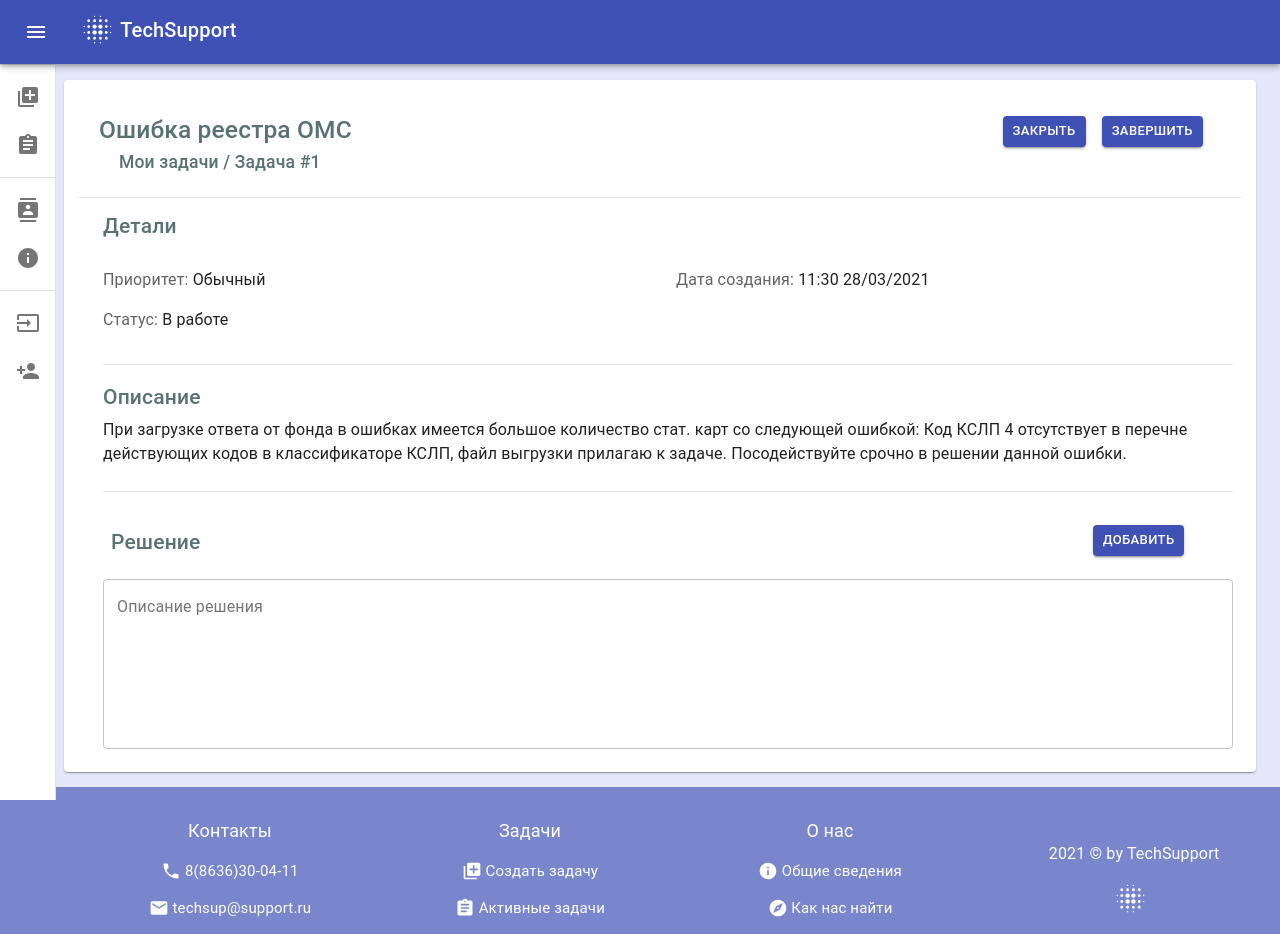
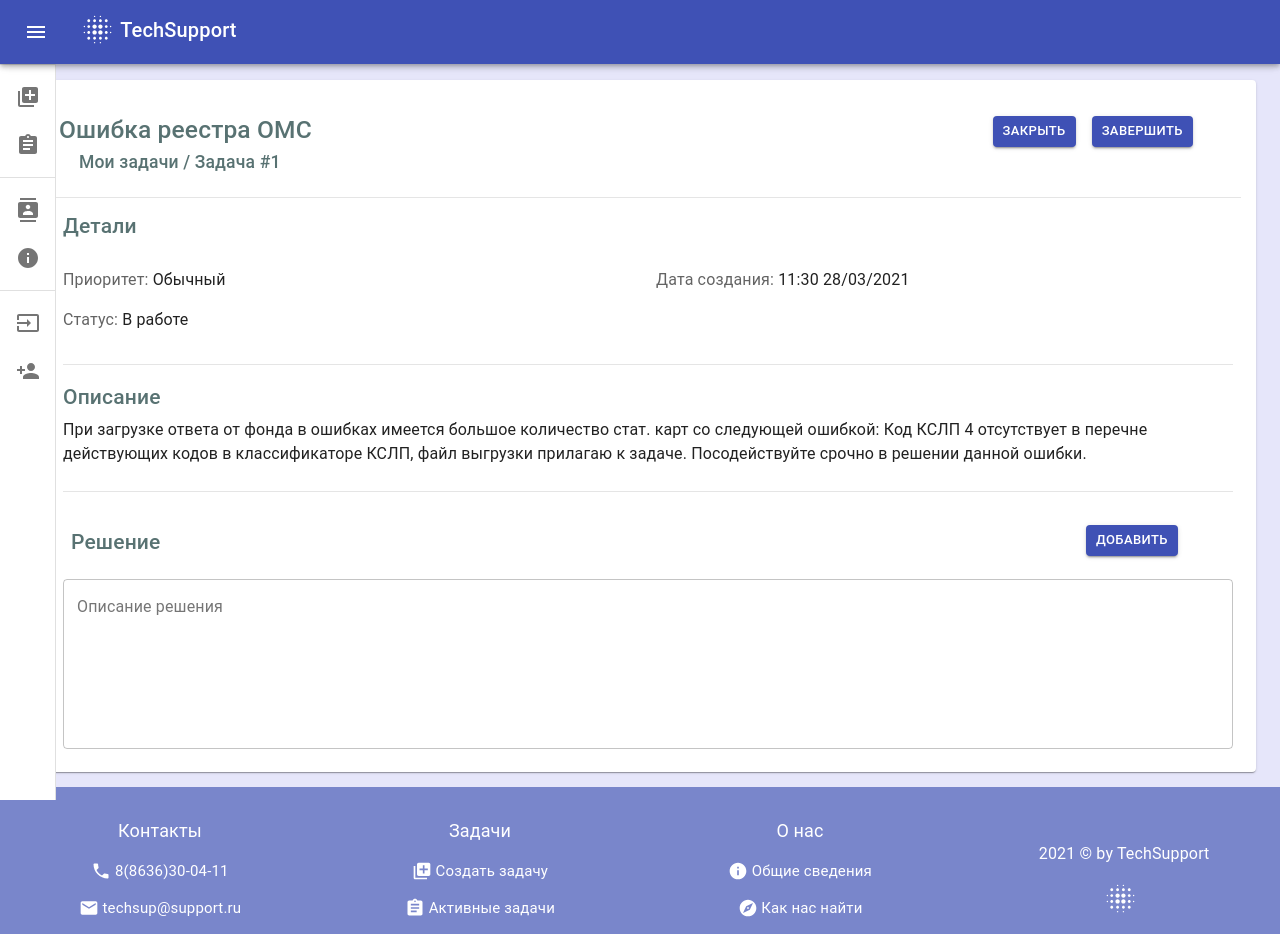
Before and after one commit to Alex-Sweft1234/tech-sup, a React (Create React App) app: page /task in a window 1280 px wide. Shown: the top 934 px of the page. Built offline with nearby package versions, Linux system fonts and the light colour scheme.

Commit message:
corrected mobi mini-drawer

```diff
--- a/package.json
+++ b/package.json
@@ -10,6 +10,7 @@
     "@date-io/moment": "^1.3.13",
     "@material-ui/core": "^4.11.3",
     "@material-ui/icons": "^4.11.2",
+    "@material-ui/lab": "*",
     "@material-ui/pickers": "^3.3.10",
     "@testing-library/jest-dom": "^5.11.10",
     "@testing-library/react": "^11.2.5",
--- a/src/components/navigation/drawer/drawer.js
+++ b/src/components/navigation/drawer/drawer.js
@@ -74,7 +74,7 @@ const useStyles = makeStyles((theme) => ({
         }),
         overflowX: 'hidden',
         //мобильная
-        width: 50,
+        width: 0,
         [theme.breakpoints.up('sm')]: {
             //десктопная
             width: theme.spacing(7),
--- a/src/containers/basement-auth/basement-auth.js
+++ b/src/containers/basement-auth/basement-auth.js
@@ -40,7 +40,7 @@ const Footer = ({ history }) => {
 
     return(
         <div className={clsSt.footCls}>
-            <Grid container spacing={0} style={{paddingTop: 20, paddingBottom: 12, paddingLeft: 80, textAlign: 'center'}}>
+            <Grid container spacing={0} style={{paddingTop: 20, paddingBottom: 12, textAlign: 'center'}}>
                 <Grid item xs={12} md={2}>
                 </Grid>
                 <Grid item xs={12} md={4}>
--- a/src/containers/basement/basement.js
+++ b/src/containers/basement/basement.js
@@ -45,7 +45,7 @@ const Footer = ({ history }) => {
     const clsSt = cls();
 
     return(
-        <div className={clsSt.footCls} style={{paddingLeft: 80, paddingBottom: 30}}>
+        <div className={clsSt.footCls} style={{paddingBottom: 30}}>
             <Grid container spacing={0} style={{paddingTop: 31, textAlign: 'center'}}>
                 <Grid item xs={12} md={3}>
                     <p style={{fontSize: 18}}>
--- a/src/pages/auth/auth.js
+++ b/src/pages/auth/auth.js
@@ -6,7 +6,6 @@ import LayoutAuth from '../../containers/layout-auth/layout-auth.js';
 const useStyles = makeStyles((theme) => ({
     paperStyle: {
         padding: 15,
-        marginLeft: 40,
         minHeight: '68vh',
     },
     containStyle: {
--- a/src/pages/contacts/contacts.js
+++ b/src/pages/contacts/contacts.js
@@ -14,7 +14,6 @@ import Button from '@material-ui/core/Button';
 const useStyles = makeStyles((theme) => ({
     paperStyle: {
         padding: 15,
-        marginLeft: 40,
         //minHeight: '68vh',
     },
     containStyle: {
--- a/src/pages/index_tasks/index_tasks.js
+++ b/src/pages/index_tasks/index_tasks.js
@@ -11,6 +11,8 @@ import FormControl from '@material-ui/core/FormControl';
 import Select from '@material-ui/core/Select';
 import Typography from '@material-ui/core/Typography';
 import Button from '@material-ui/core/Button';
+import Pagination from '@material-ui/lab/Pagination';
+import CircularProgress from '@material-ui/core/CircularProgress';
 import DateFnsUtils from '@date-io/date-fns';
 import {
     MuiPickersUtilsProvider,
@@ -23,10 +25,9 @@ const useStyles = makeStyles((theme) => ({
         paddingTop: 15,
         paddingLeft: 15,
         paddingRight: 15,
-        marginLeft: 40,
     },
     containStyle: {
-        paddingTop: 80
+        paddingTop: 80,
     },
     root: {
         '& > *': {
@@ -57,6 +58,23 @@ const useStyles = makeStyles((theme) => ({
     margin: {
         margin: theme.spacing(1),
     },
+    rootPagination: {
+        '& > *': {
+            marginTop: theme.spacing(2),
+        },
+        marginLeft: 50,
+        position: 'relative',
+        bottom: 0
+
+    },
+    rootSpiner: {
+        display: 'flex',
+        '& > * + *': {
+            marginLeft: theme.spacing(2),
+        },
+        paddingLeft: '50%',
+        paddingTop: 50,
+    },
 }))
 
 const typeTask = [
@@ -84,6 +102,7 @@ export default function TaskIndex() {
     const [rows, setRows] =  useState([]);
     const [selectedDate, setSelectedDate] = useState(new Date());
     const [dataTasks, setDataTasks] = useState([]);
+    const [loader, setLoader] = useState(true);
 
     //загрузка данных с сервера
     const listTasks = async () => {
@@ -102,7 +121,7 @@ export default function TaskIndex() {
                 })
             })
             setDataTasks(dataset);
-            //return console.log(dataset);
+            setLoader(false)
         } catch(e) {
             console.log(e)
         }
@@ -143,7 +162,7 @@ export default function TaskIndex() {
     const onDischarge = () => {
         setStatus(0);
         setTerm('');
-        setSelectedDate(new Date());
+        setSelectedDate();
     }
 
     useEffect(() => {
@@ -213,11 +232,21 @@ export default function TaskIndex() {
                         </Grid>
                     </Grid>
                 </Paper>
-                <div style={{marginLeft: 40}}>
+                <div>
                     <TaskList
                         data={rows}
                     />
                 </div>
+                { loader === true ?
+                    <div className={cls.rootSpiner}>
+                        <CircularProgress />
+                    </div> :
+                    dataTasks.length > 10 ?
+                        <div className={cls.rootPagination}>
+                            <Pagination count={10} color="primary" />
+                        </div> :
+                        null
+                }
             </Container>
         </Layout>
     )
--- a/src/pages/info/info.js
+++ b/src/pages/info/info.js
@@ -10,7 +10,6 @@ import Button from '@material-ui/core/Button';
 const useStyles = makeStyles((theme) => ({
     paperStyle: {
         padding: 15,
-        marginLeft: 40,
         minHeight: '68vh',
     },
     containStyle: {
--- a/src/pages/new_task/new_task.js
+++ b/src/pages/new_task/new_task.js
@@ -30,7 +30,6 @@ const useStyles = makeStyles((theme) => ({
     },
     paperStyle: {
         padding: 15,
-        marginLeft: 40,
         minHeight: '68vh',
     },
     containStyle: {
--- a/src/pages/partners/partners.js
+++ b/src/pages/partners/partners.js
@@ -6,7 +6,6 @@ import Layout from '../../containers/layout/layout.js';
 const useStyles = makeStyles((theme) => ({
     paperStyle: {
         padding: 15,
-        marginLeft: 40,
         minHeight: '68vh',
     },
     containStyle: {
--- a/src/pages/task/task.js
+++ b/src/pages/task/task.js
@@ -16,7 +16,6 @@ const useStyles = makeStyles((theme) => ({
     },
     paperStyle: {
         padding: 15,
-        marginLeft: 40,
         minHeight: '68vh',
     },
     containStyle: {
--- a/src/pages/user-reg/user-reg.js
+++ b/src/pages/user-reg/user-reg.js
@@ -6,7 +6,6 @@ import LayoutAuth from '../../containers/layout-auth/layout-auth.js';
 const useStyles = makeStyles((theme) => ({
     paperStyle: {
         padding: 15,
-        marginLeft: 40,
         minHeight: '68vh',
     },
     containStyle: {
```
Also changed, not shown: 1 other file (tests, documents, lock files or other folders).
